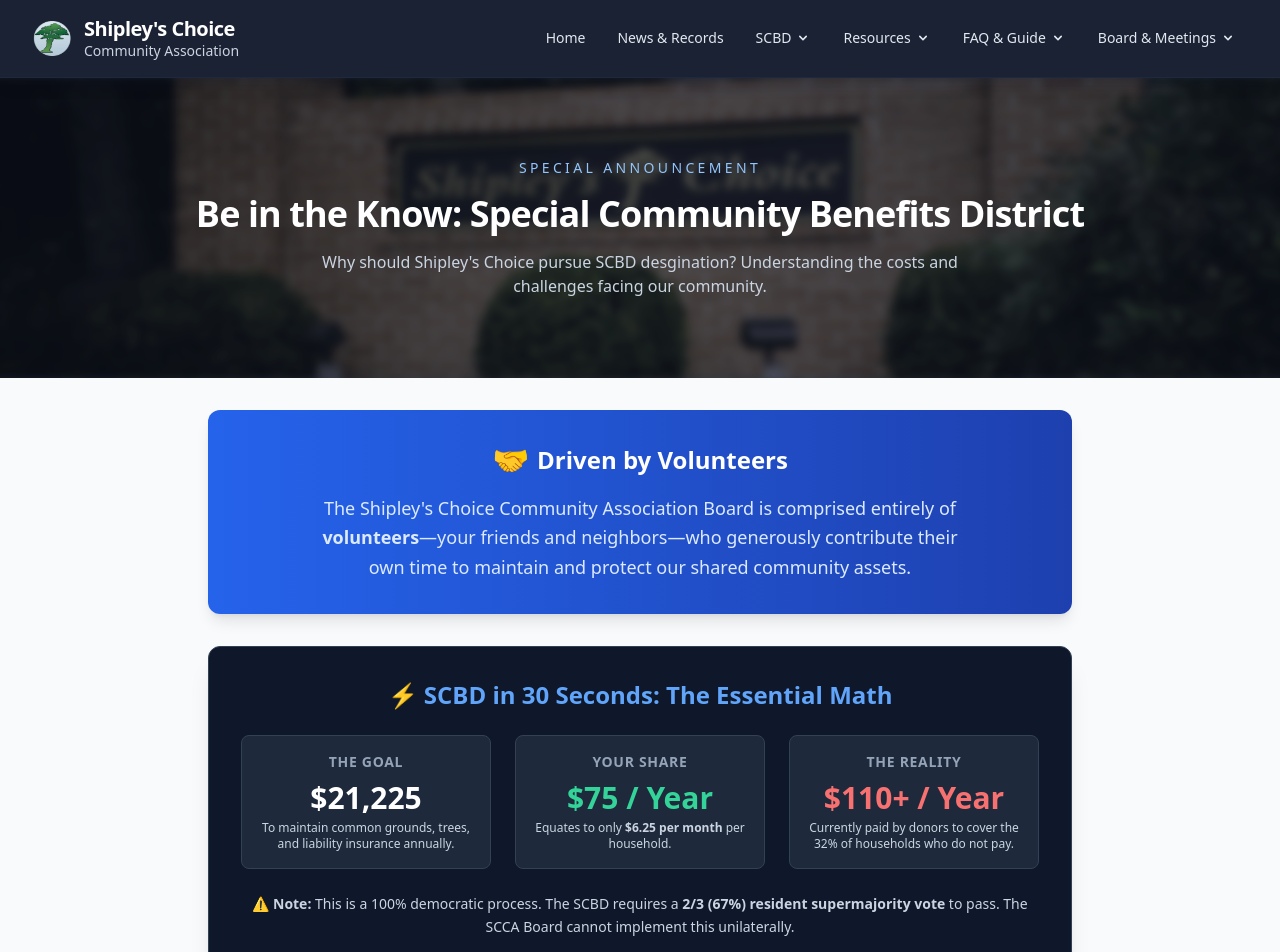
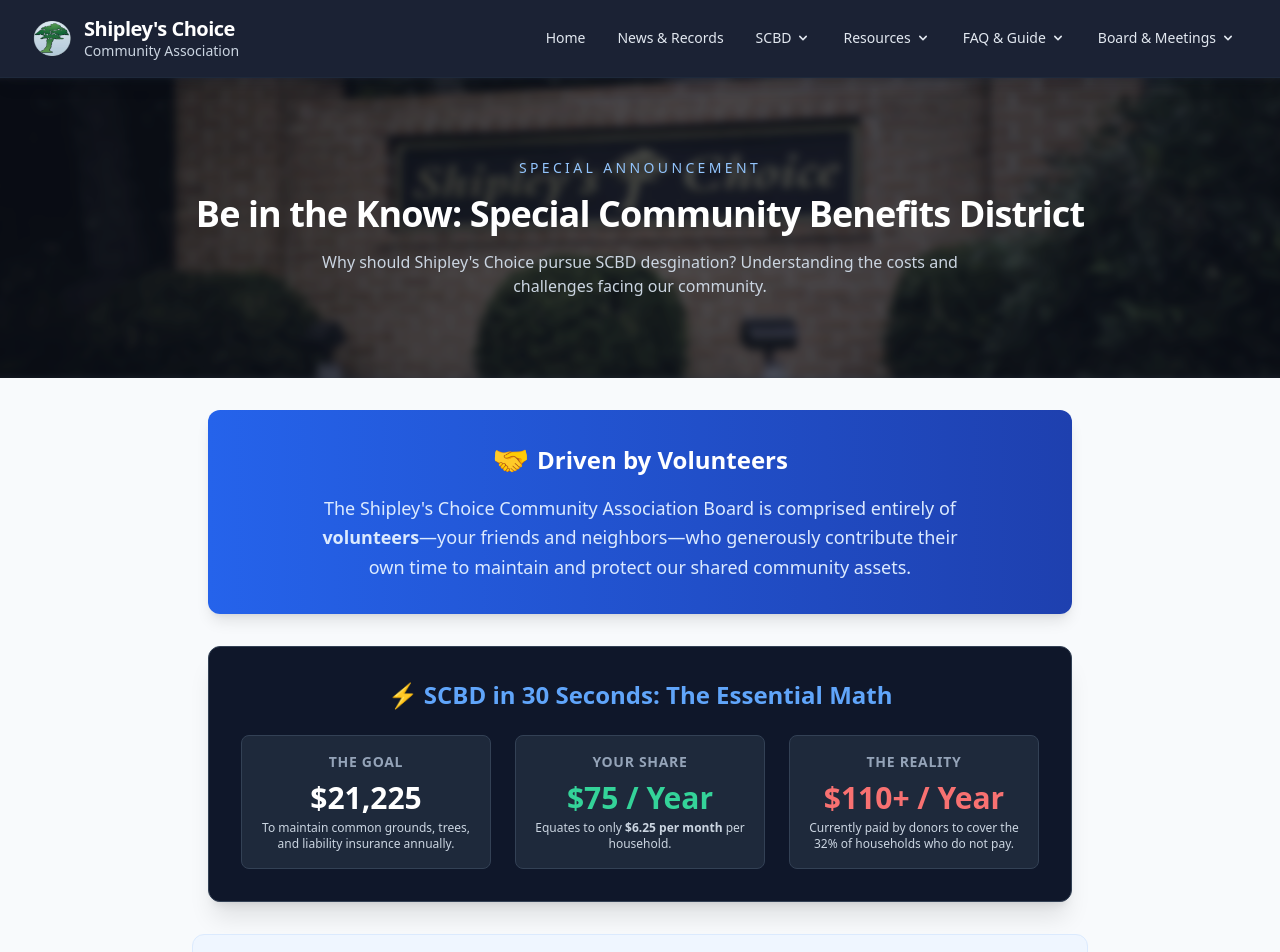
Before and after one commit to tschulmeister/scca-website, a SvelteKit app: page /why-scbd in a window 1280 px wide. Shown: the top 952 px of the page. Built offline with nearby package versions, Linux system fonts and the light colour scheme.

Commit message:
remove section near the top

```diff
--- a/src/routes/why-scbd/+page.svelte
+++ b/src/routes/why-scbd/+page.svelte
@@ -156,12 +156,6 @@
 					do not pay.
 				</div>
 			</div>
-		</div>
-		<div class="mt-6 text-center text-sm text-slate-300 leading-relaxed">
-			⚠️ <strong>Note:</strong> This is a 100% democratic process. The
-			SCBD requires a
-			<strong>2/3 (67%) resident supermajority vote</strong> to pass. The SCCA
-			Board cannot implement this unilaterally.
 		</div>
 	</div>
 </div>
```
